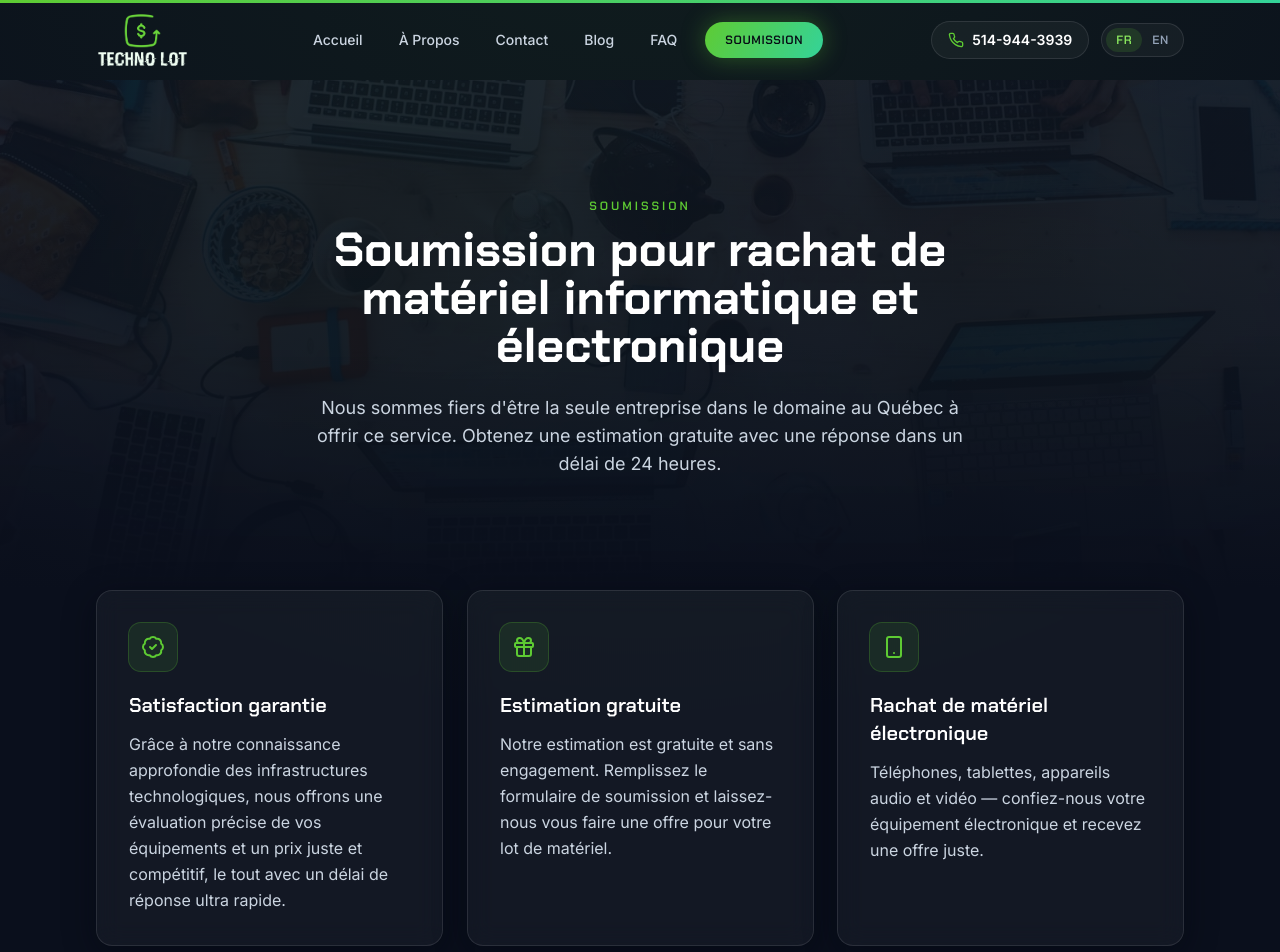
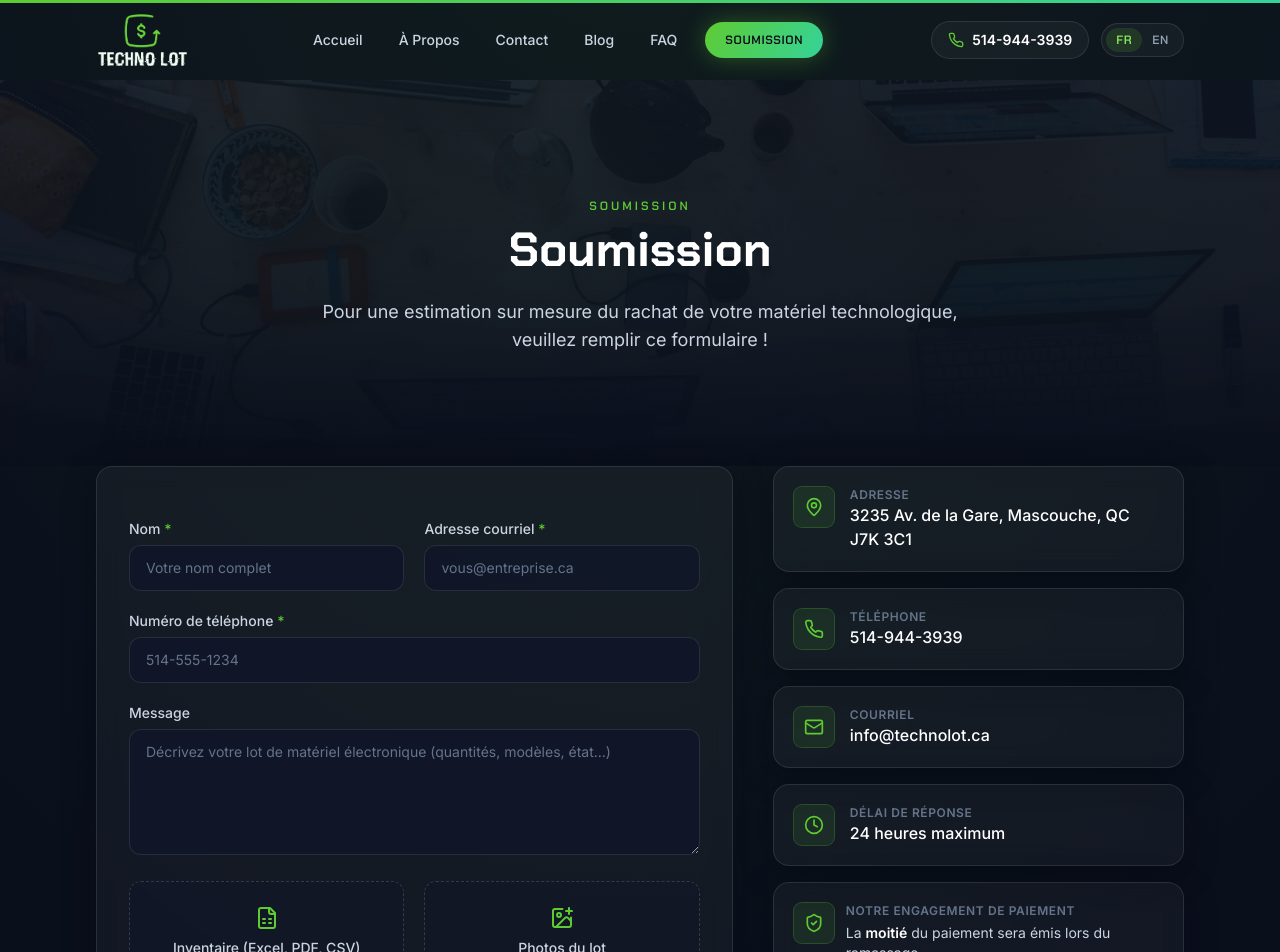
Before and after one commit to TechnoLot/Techno-Lot, a Next.js app: page /soumission in a window 1280 px wide. Shown: the top 952 px of the page. Built offline with nearby package versions, Linux system fonts and the light colour scheme.

Commit message:
Page Soumission : formulaire et coordonnées en haut de page
Co-Authored-By: Claude Opus 5.5 <noreply@anthropic.com>
Claude-Session: https://claude.ai/code/session_01DUNEyWeYnjH2ChAcbzYdJ8

```diff
--- a/components/pages/SoumissionPage.tsx
+++ b/components/pages/SoumissionPage.tsx
@@ -1,18 +1,33 @@
-import { BadgeCheck, Gift, Smartphone } from "lucide-react";
+import {
+  BadgeCheck,
+  Clock,
+  Gift,
+  Mail,
+  MapPin,
+  Phone,
+  ShieldCheck,
+  Smartphone,
+} from "lucide-react";
 import PageHero from "@/components/PageHero";
 import Reveal from "@/components/Reveal";
 import TiltCard from "@/components/TiltCard";
 import CtaBanner from "@/components/CtaBanner";
-import type { Locale } from "@/lib/i18n";
+import SubmissionForm from "@/components/SubmissionForm";
+import MapEmbed from "@/components/MapEmbed";
+import { site } from "@/lib/site";
+import { getDict, type Locale } from "@/lib/i18n";
 
 const icons = [BadgeCheck, Gift, Smartphone];
+const infoIcons = [MapPin, Phone, Mail, Clock];
 
 const content = {
   fr: {
     eyebrow: "Soumission",
-    title: "Soumission pour rachat de matériel informatique et électronique",
+    title: "Soumission",
     subtitle:
-      "Nous sommes fiers d'être la seule entreprise dans le domaine au Québec à offrir ce service. Obtenez une estimation gratuite avec une réponse dans un délai de 24 heures.",
+      "Pour une estimation sur mesure du rachat de votre matériel technologique, veuillez remplir ce formulaire !",
+    labels: ["Adresse", "Téléphone", "Courriel", "Délai de réponse"],
+    responseTime: "24 heures maximum",
     blocs: [
       {
         title: "Satisfaction garantie",
@@ -33,9 +48,11 @@ const content = {
   },
   en: {
     eyebrow: "Quote",
-    title: "Quote for IT and electronic equipment buyback",
+    title: "Get a quote",
     subtitle:
-      "We are proud to be the only company in this field in Québec to offer this service. Get a free estimate with a response within 24 hours.",
+      "For a customized estimate of your technology equipment buyback, please fill out this form!",
+    labels: ["Address", "Phone", "Email", "Response time"],
+    responseTime: "24 hours maximum",
     blocs: [
       {
         title: "Satisfaction guaranteed",
@@ -57,6 +74,15 @@ const content = {
 
 export default function SoumissionPage({ locale }: { locale: Locale }) {
   const t = content[locale];
+  const form = getDict(locale).form;
+
+  const coordonnees = [
+    { label: t.labels[0], value: site.address.full, href: site.address.mapsUrl },
+    { label: t.labels[1], value: site.phone, href: site.phoneHref },
+    { label: t.labels[2], value: site.email, href: `mailto:${site.email}` },
+    { label: t.labels[3], value: t.responseTime },
+  ];
+
   return (
     <>
       <PageHero
@@ -66,6 +92,78 @@ export default function SoumissionPage({ locale }: { locale: Locale }) {
         image="/photos/bureau.jpg"
       />
 
+      <section className="container-site pb-20">
+        <div className="grid gap-10 lg:grid-cols-5">
+          <Reveal className="lg:col-span-3">
+            <SubmissionForm locale={locale} />
+          </Reveal>
+
+          <Reveal delay={0.15} className="lg:col-span-2">
+            <div className="space-y-4">
+              {coordonnees.map(({ label, value, href }, i) => {
+                const Icon = infoIcons[i];
+                return (
+                  <div
+                    key={label}
+                    className="glass glass-hover flex items-start gap-4 p-5"
+                  >
+                    <div className="inline-flex h-10 w-10 shrink-0 items-center justify-center rounded-lg bg-accent/10 ring-1 ring-accent/30">
+                      <Icon className="h-5 w-5 text-accent" aria-hidden />
+                    </div>
+                    <div>
+                      <p className="text-xs font-semibold uppercase tracking-wider text-slate-500">
+                        {label}
+                      </p>
+                      {href ? (
+                        <a
+                          href={href}
+                          target={href.startsWith("http") ? "_blank" : undefined}
+                          rel={
+                            href.startsWith("http")
+                              ? "noopener noreferrer"
+                              : undefined
+                          }
+                          className="font-medium text-white transition-colors hover:text-accent-bright"
+                        >
+                          {value}
+                        </a>
+                      ) : (
+                        <p className="font-medium text-white">{value}</p>
+                      )}
+                    </div>
+                  </div>
+                );
+              })}
+              <div className="glass flex items-start gap-3 p-5">
+                <div className="inline-flex h-10 w-10 shrink-0 items-center justify-center rounded-lg bg-accent/10 ring-1 ring-accent/30">
+                  <ShieldCheck className="h-5 w-5 text-accent" aria-hidden />
+                </div>
+                <div>
+                  <p className="text-xs font-semibold uppercase tracking-wider text-slate-500">
+                    {form.paymentClauseTitle}
+                  </p>
+                  <div className="mt-1 space-y-2 text-sm text-slate-300">
+                    {form.paymentClauseText.map((line, i) => (
+                      <p key={i}>
+                        {line.split(/(\*\*[^*]+\*\*)/g).map((part, j) =>
+                          part.startsWith("**") && part.endsWith("**") ? (
+                            <strong key={j} className="font-semibold text-white">
+                              {part.slice(2, -2)}
+                            </strong>
+                          ) : (
+                            <span key={j}>{part}</span>
+                          )
+                        )}
+                      </p>
+                    ))}
+                  </div>
+                </div>
+              </div>
+              <MapEmbed locale={locale} className="h-[320px]" />
+            </div>
+          </Reveal>
+        </div>
+      </section>
       <section className="container-site pb-8">
         <div className="grid gap-6 lg:grid-cols-3">
           {t.blocs.map(({ title, text }, i) => {
```
